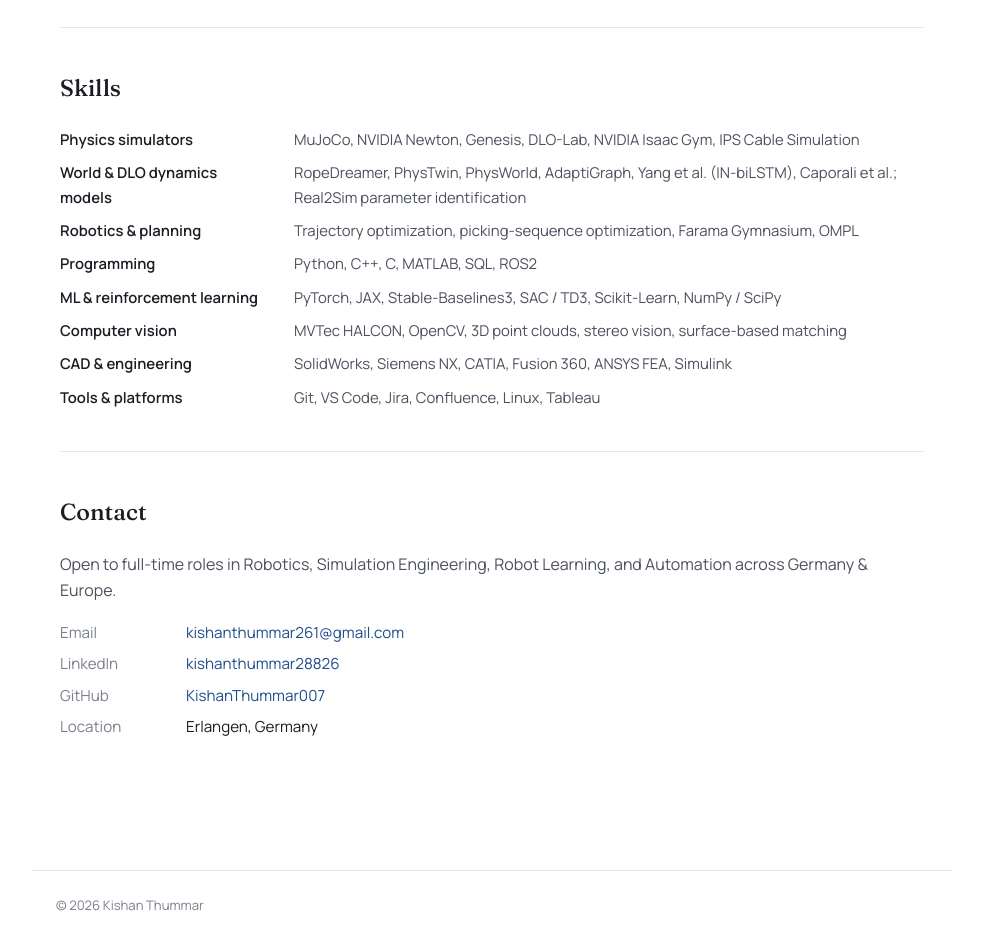
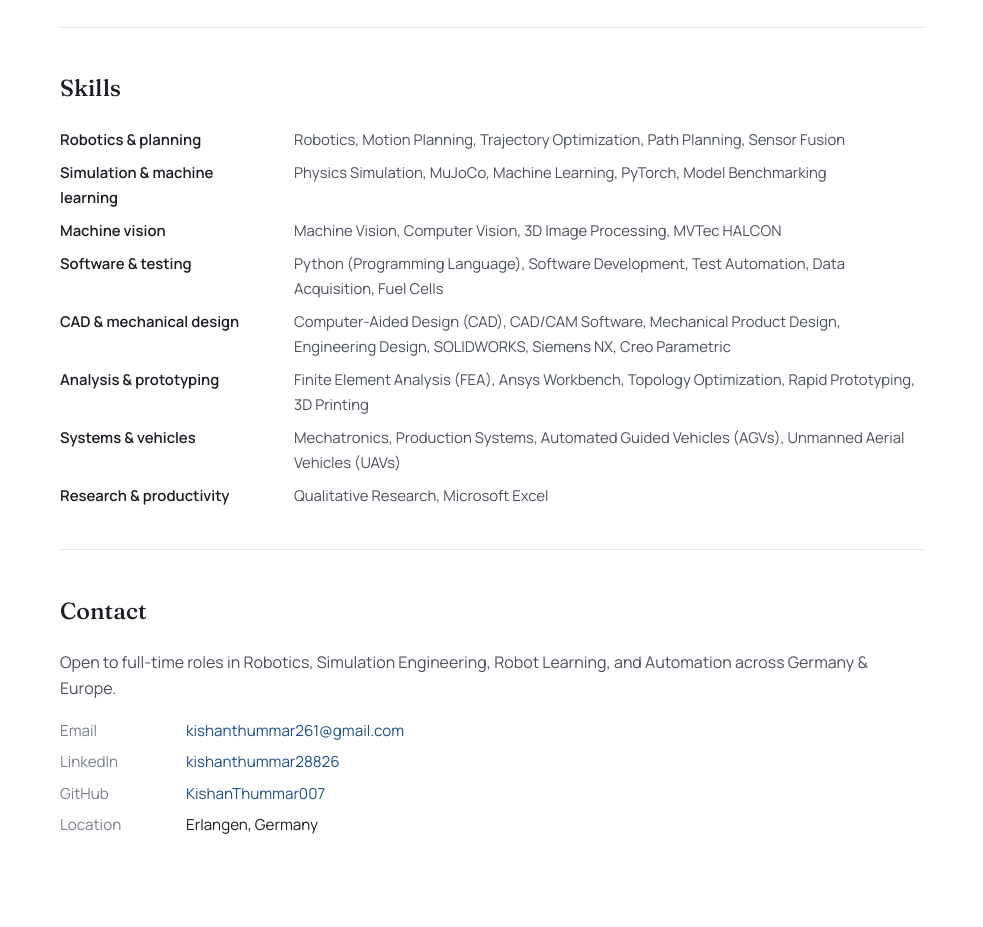
Before and after one commit to KishanThummar007/KishanThummar007.github.io, a plain HTML site: page index.html in a window 1280 px wide. Shown: the part 3740-4667 px from the top of the page, without its empty margins (148-1131 px from the left). Drawn offline with Linux system fonts and the light colour scheme.

Commit message:
Align portfolio skills with LinkedIn profile

```diff
--- a/index.html
+++ b/index.html
@@ -320,14 +320,14 @@
     <section id="skills">
       <h2>Skills</h2>
       <dl class="skills">
-        <dt>Physics simulators</dt><dd>MuJoCo, NVIDIA Newton, Genesis, DLO-Lab, NVIDIA Isaac Gym, IPS Cable Simulation</dd>
-        <dt>World &amp; DLO dynamics models</dt><dd>RopeDreamer, PhysTwin, PhysWorld, AdaptiGraph, Yang et al. (IN-biLSTM), Caporali et al.; Real2Sim parameter identification</dd>
-        <dt>Robotics &amp; planning</dt><dd>Trajectory optimization, picking-sequence optimization, Farama Gymnasium, OMPL</dd>
-        <dt>Programming</dt><dd>Python, C++, C, MATLAB, SQL, ROS2 </dd>
-        <dt>ML &amp; reinforcement learning</dt><dd>PyTorch, JAX, Stable-Baselines3, SAC / TD3, Scikit-Learn, NumPy / SciPy</dd>
-        <dt>Computer vision</dt><dd>MVTec HALCON, OpenCV, 3D point clouds, stereo vision, surface-based matching</dd>
-        <dt>CAD &amp; engineering</dt><dd>SolidWorks, Siemens NX, CATIA, Fusion 360, ANSYS FEA, Simulink</dd>
-        <dt>Tools &amp; platforms</dt><dd>Git, VS Code, Jira, Confluence, Linux, Tableau</dd>
+        <dt>Robotics &amp; planning</dt><dd>Robotics, Motion Planning, Trajectory Optimization, Path Planning, Sensor Fusion</dd>
+        <dt>Simulation &amp; machine learning</dt><dd>Physics Simulation, MuJoCo, Machine Learning, PyTorch, Model Benchmarking</dd>
+        <dt>Machine vision</dt><dd>Machine Vision, Computer Vision, 3D Image Processing, MVTec HALCON</dd>
+        <dt>Software &amp; testing</dt><dd>Python (Programming Language), Software Development, Test Automation, Data Acquisition, Fuel Cells</dd>
+        <dt>CAD &amp; mechanical design</dt><dd>Computer-Aided Design (CAD), CAD/CAM Software, Mechanical Product Design, Engineering Design, SOLIDWORKS, Siemens NX, Creo Parametric</dd>
+        <dt>Analysis &amp; prototyping</dt><dd>Finite Element Analysis (FEA), Ansys Workbench, Topology Optimization, Rapid Prototyping, 3D Printing</dd>
+        <dt>Systems &amp; vehicles</dt><dd>Mechatronics, Production Systems, Automated Guided Vehicles (AGVs), Unmanned Aerial Vehicles (UAVs)</dd>
+        <dt>Research &amp; productivity</dt><dd>Qualitative Research, Microsoft Excel</dd>
       </dl>
     </section>
 
```
